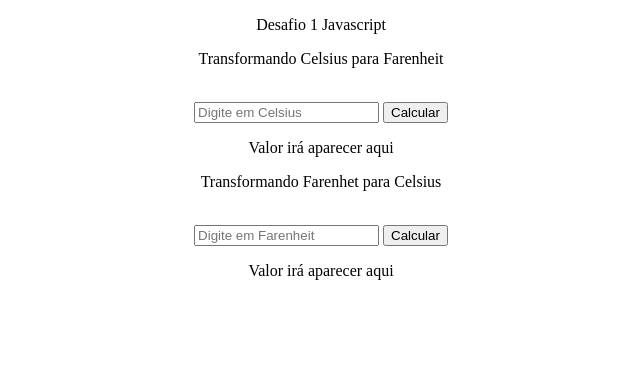
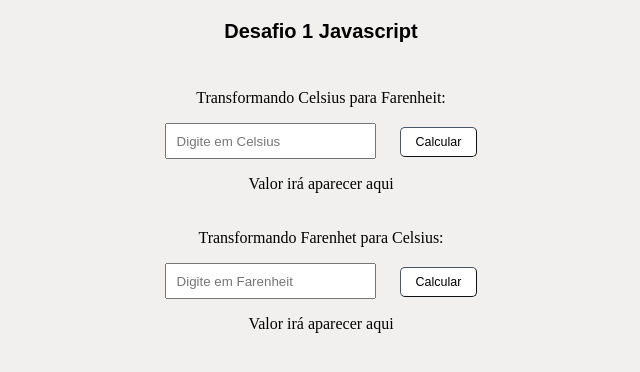
Before and after one commit to atacamapresentes/Desafio1_JavaScript, a plain HTML site: page index.html in a window 1280 px wide. Shown: the whole page, without its empty margins (319-959 px from the left). Drawn offline with Linux system fonts and the light colour scheme; a script that the page names is missing.

Commit message:
Montagem de html e css

```diff
--- a/css/estilo.css
+++ b/css/estilo.css
@@ -0,0 +1,40 @@
+.geral {
+    background-color: rgb(242, 239, 239);
+    justify-content: center;
+    text-align: center;
+}
+
+.titulo {
+    font-weight: bold;
+    font-family:Arial, Helvetica, sans-serif;
+    font-size: 20px;
+    width: 100%;
+   /* border-style: solid;
+    border-color: red; */
+    margin-bottom: 5px;
+}
+
+.botao {
+    height: 30px;
+    padding-left: 15px;
+    padding-right: 15px;
+    font-size: 12.5px;
+    line-height: 12.5px;
+    background-color: white;
+    border-color: #495769;
+    border-radius: 5px;
+    border-width: 1px;
+}
+
+.secundario {
+    height: 120px;
+    padding-top:10px;
+    padding-bottom:10px;
+}
+
+.formulario {
+    height: 30px;
+    padding-left: 10px;
+    padding-right: 20px;
+    margin-right: 20px;
+}
--- a/index.html
+++ b/index.html
@@ -6,33 +6,24 @@
     <link rel="stylesheet" type="text/css" href="css/estilo.css">
     <title>Desafio 1 Javascript</title>
 </head>
-<body style="text-align: center;" >
-    <div>
-    <p>Desafio 1 Javascript</p>
-    <p>Transformando Celsius para Farenheit</p>
-    </div>
-    <br>
-
-    <div>
-        <input placeholder="Digite em Celsius">
-        <button>Calcular</button>
-    </div>
-    <div>
-    <p id="Resultado em Farenheit">Valor irá aparecer aqui</p>
+<body class="geral">
+    <div class="titulo">
+        <p>Desafio 1 Javascript</p>
     </div>
 
-    <p>Transformando Farenhet para Celsius</p>
-    </div>
-    <br>
-
-    <div>
-        <input placeholder="Digite em Farenheit">
-        <button>Calcular</button>
-    </div>
-    <div>
-    <p id="Resultado em Farenheit">Valor irá aparecer aqui</p>
+    <div class="secundario">
+        <p>Transformando Celsius para Farenheit:</p>
+        <input class="formulario" placeholder="Digite em Celsius">
+        <button class="botao">Calcular</button>
+         <p id="resultadoFarenheit">Valor irá aparecer aqui</p>
     </div>
 
+    <div class="secundario">
+         <p>Transformando Farenhet para Celsius:</p>
+        <input class="formulario" placeholder="Digite em Farenheit">
+        <button class="botao">Calcular</button>
+        <p id="resultadoCelsius">Valor irá aparecer aqui</p>
+    </div>
 
     <script src="js/arquivo.jss"> </script>
 </body>
```
